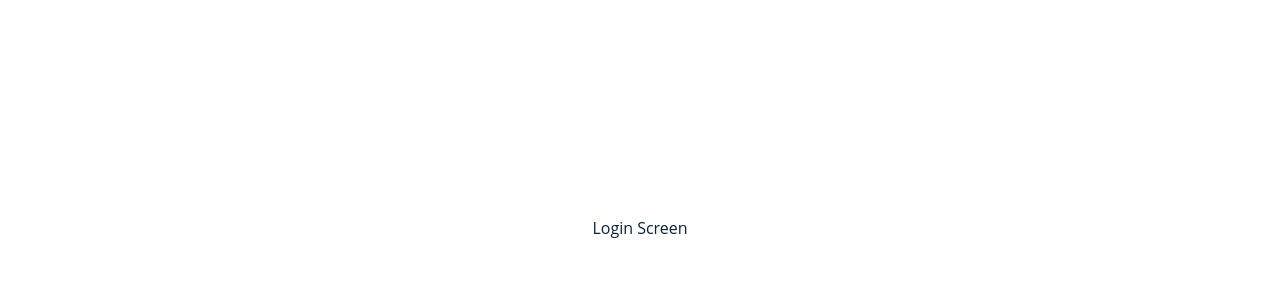
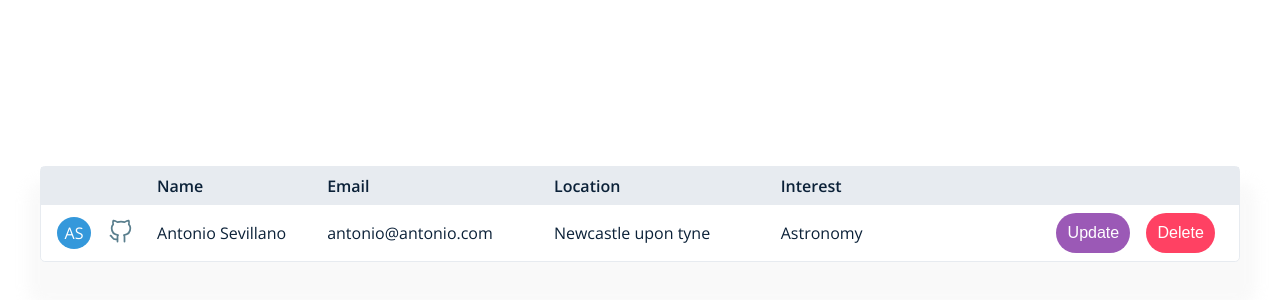
Before and after one commit to SchoolOfCode/national-project-week-antonio-kazeem-and-sofia, a React (Create React App) app in the folder client/: page / in a window 1280 px wide. Shown: the part 172-472 px from the top of the page. Built offline with nearby package versions, Linux system fonts and the light colour scheme.

Commit message:
Main table desing finished

```diff
--- a/client/src/components/App/App.css
+++ b/client/src/components/App/App.css
@@ -1,9 +1,6 @@
 .App {
-  font-family: 'Open Sans', sans-serif;
-  color: #0b2138;
+  min-width: 1200px;
   display: flex;
   flex-direction: column;
   align-items: center;
-  justify-content: center;
-  min-height: 100vh;
 }
--- a/client/src/components/App/App.js
+++ b/client/src/components/App/App.js
@@ -1,9 +1,11 @@
 import './App.css';
+import Contacts from '../Contacts/index';
 
 function App() {
   return (
     <div className="App">
-      <div className="login-container">Login Screen</div>
+      {/* <div className="login-container">Login Screen</div> */}
+      <Contacts />
     </div>
   );
 }
--- a/client/src/components/Contacts/contacts.css
+++ b/client/src/components/Contacts/contacts.css
@@ -0,0 +1,126 @@
+/* TABLE ROWS WIDTH */
+.w-3 {
+  width: 3%;
+  margin-right: 1rem;
+}
+
+.w-15 {
+  width: 15%;
+}
+
+.w-10 {
+  width: 10%;
+}
+
+.w-12 {
+  width: 12%;
+}
+
+.w-19 {
+  width: 19%;
+}
+
+.w-25 {
+  width: 25%;
+}
+
+.w-20 {
+  width: 20%;
+}
+
+.w-35 {
+  width: 35%;
+}
+
+.w-45 {
+  width: 45%;
+}
+
+.w-50 {
+  width: 50%;
+}
+
+.w-70 {
+  width: 70%;
+}
+
+.align-end {
+  text-align: end;
+}
+
+.bold {
+  font-weight: 500;
+}
+
+.users-table-container {
+  width: 100%;
+  margin-top: 20px;
+  display: flex;
+  flex-direction: column;
+  box-shadow: 2px 30px 14px 14px hsl(0deg 0% 92% / 30%);
+  border: #e7ebf0 1px solid;
+  border-radius: 0.3rem;
+  margin-bottom: 3rem;
+}
+
+.table-header {
+  display: flex;
+  flex-direction: row;
+  width: 100%;
+  background-color: #e7ebf0;
+  color: #0b2138;
+  font-weight: 600;
+  padding: 0.5rem 1rem;
+}
+
+.table-rows {
+  display: flex;
+  flex-direction: column;
+}
+
+.row {
+  display: flex;
+  width: 100%;
+  align-items: center;
+  padding: 0.5rem 1rem;
+}
+
+.avatar {
+  display: flex;
+  align-items: center;
+  justify-content: center;
+  background-color: #3498db;
+  color: white;
+  font-weight: 500;
+  border-radius: 50%;
+  height: 32px;
+}
+
+.m-right {
+  margin-right: 1rem;
+}
+
+.button-container {
+  display: flex;
+  justify-content: flex-end;
+}
+
+.button-container button {
+  margin: 0 0.5rem 0 0.5rem;
+  border: none;
+  padding: 0.7rem;
+  color: white;
+  border-radius: 20px;
+  font-size: 1rem;
+}
+
+.button-container button:active {
+}
+
+.update {
+  background-color: #9b59b6;
+}
+
+.delete {
+  background-color: #ff4163;
+}
--- a/client/src/components/Contacts/index.js
+++ b/client/src/components/Contacts/index.js
@@ -1,7 +1,51 @@
-import React from 'react';
+import './contacts.css';
 
 const Contacts = () => {
-  return <div></div>;
+  return (
+    <div className="users-table-container">
+      <div className="table-header">
+        <div className="w-3 "></div>
+        <div className="w-3"></div>
+        <div className="w-15">Name</div>
+        <div className="w-20">Email</div>
+        <div className="w-20">Location</div>
+        <div className="w-20">Interest</div>
+
+        <div className="w-19"></div>
+      </div>
+      <div className="table-row">
+        <div className="row">
+          <div className="w-3  avatar">AS</div>
+          <div className="w-3">
+            <svg
+              xmlns="http://www.w3.org/2000/svg"
+              class="icon icon-tabler icon-tabler-brand-github"
+              width="28"
+              height="28"
+              viewBox="0 0 24 24"
+              stroke-width="1.5"
+              stroke="#597e8d"
+              fill="none"
+              stroke-linecap="round"
+              stroke-linejoin="round"
+            >
+              <path stroke="none" d="M0 0h24v24H0z" fill="none" />
+              <path d="M9 19c-4.3 1.4 -4.3 -2.5 -6 -3m12 5v-3.5c0 -1 .1 -1.4 -.5 -2c2.8 -.3 5.5 -1.4 5.5 -6a4.6 4.6 0 0 0 -1.3 -3.2a4.2 4.2 0 0 0 -.1 -3.2s-1.1 -.3 -3.5 1.3a12.3 12.3 0 0 0 -6.2 0c-2.4 -1.6 -3.5 -1.3 -3.5 -1.3a4.2 4.2 0 0 0 -.1 3.2a4.6 4.6 0 0 0 -1.3 3.2c0 4.6 2.7 5.7 5.5 6c-.6 .6 -.6 1.2 -.5 2v3.5" />
+            </svg>
+          </div>
+          <div className="w-15">Antonio Sevillano</div>
+          <div className="w-20">antonio@antonio.com</div>
+          <div className="w-20">Newcastle upon tyne</div>
+          <div className="w-20">Astronomy</div>
+
+          <div className="button-container w-19">
+            <button className="update">Update</button>
+            <button className="delete">Delete</button>
+          </div>
+        </div>
+      </div>
+    </div>
+  );
 };
 
 export default Contacts;
--- a/client/src/index.css
+++ b/client/src/index.css
@@ -1,4 +1,17 @@
+@import url('https://fonts.googleapis.com/css2?family=Open+Sans:wght@400;600&display=swap');
+
+* {
+  margin: 0;
+  padding: 0;
+  box-sizing: border-box;
+}
+
 body {
-  margin: 0;
-  box-sizing: none;
+  font-family: 'Open Sans', sans-serif;
+  color: #0b2138;
+  display: flex;
+  flex-direction: column;
+  justify-content: center;
+  align-items: center;
+  min-height: 100vh;
 }
```
